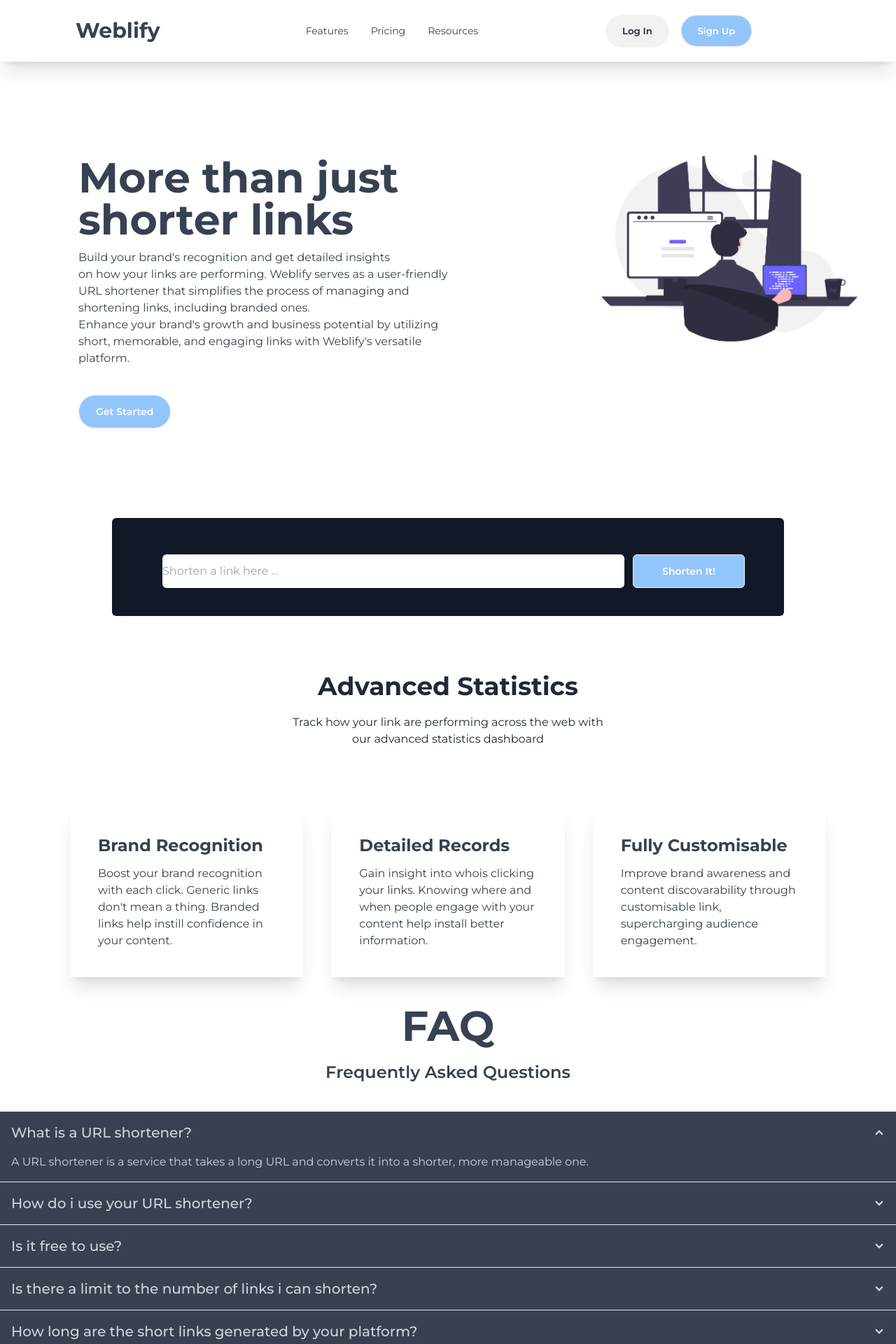
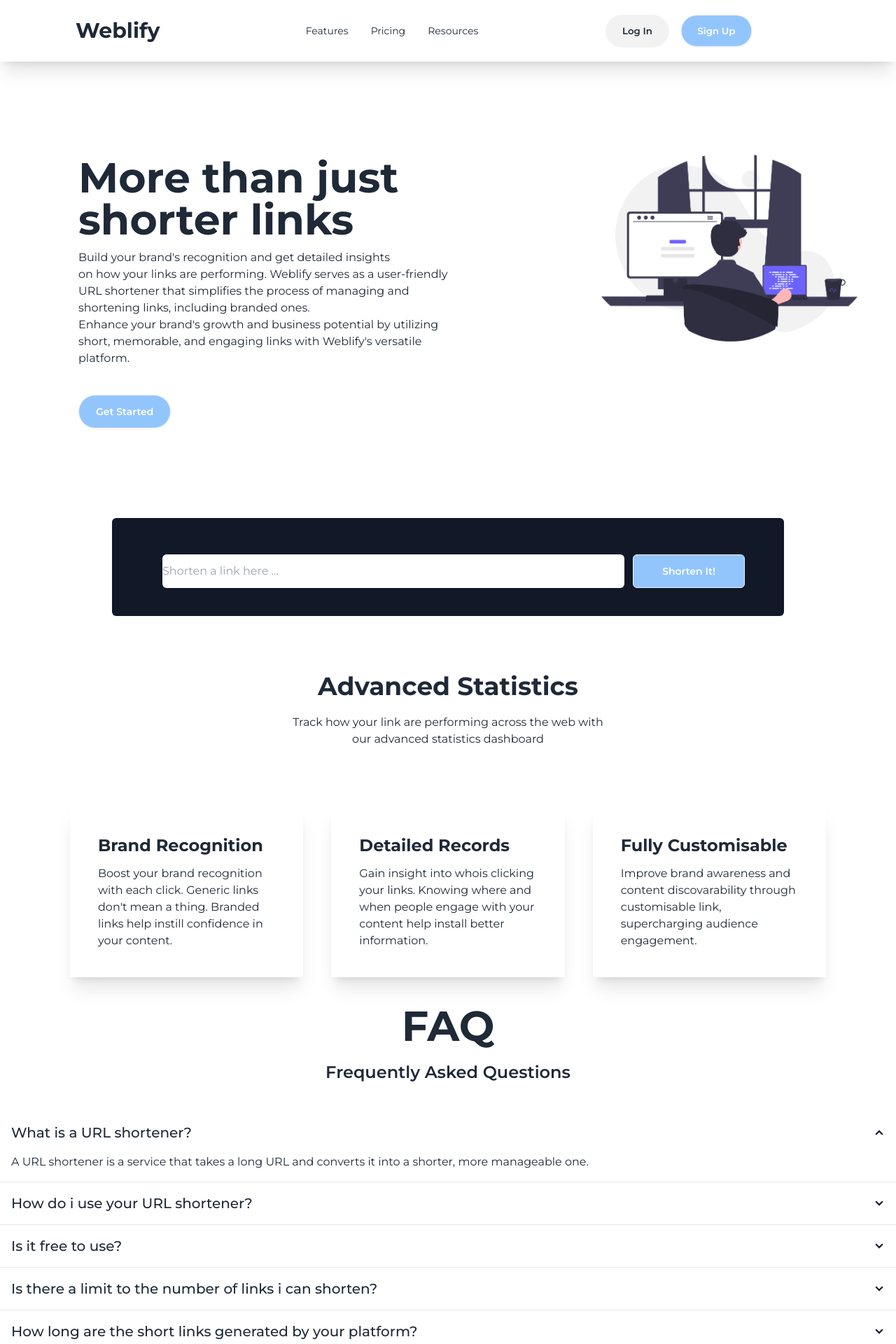
Before and after one commit to patrickiyiakimo/url-shortener-client, a React (Create React App) app: page / in a window 1280 px wide. Shown: the top 1920 px of the page at 70% size. Built offline with nearby package versions, Linux system fonts and the light colour scheme.

Commit message:
changed some featured

```diff
--- a/src/components/Advanced.jsx
+++ b/src/components/Advanced.jsx
@@ -5,7 +5,7 @@ import React from "react";
 
 const Advanced = () => {
   return (
-    <div className="font-abc">
+    <div className="font-abc ">
       <h2 className="text-center text-4xl font-bold mb-5">
         Advanced Statistics
       </h2>
@@ -14,7 +14,7 @@ const Advanced = () => {
         our advanced statistics dashboard
       </p>
       <div className="md:grid grid-cols-3 md:ml-20 md:mr-20">
-        <div className="shadow-xl p-10 m-5 text-gray-700">
+        <div className="shadow-xl p-10 m-5 ">
           {/* <button className="w-14 h-14 bg-gray-700 rounded-full">
             <IoStatsChartSharp className="text-blue-500 w-10 h-10 ml-1" />
           </button> */}
@@ -24,7 +24,7 @@ const Advanced = () => {
             mean a thing. Branded links help instill confidence in your content.
           </p>
         </div>
-        <div className="shadow-xl p-10 m-5 text-gray-700 ">
+        <div className="shadow-xl p-10 m-5 ">
           {/* <button className="w-14 h-14 bg-gray-700 rounded-full">
             <LiaRecordVinylSolid className="text-blue-500 w-10 h-10 ml-2" />
           </button> */}
@@ -34,7 +34,7 @@ const Advanced = () => {
             people engage with your content help install better information.
           </p>
         </div>
-        <div className="shadow-xl p-10 m-5 text-gray-700">
+        <div className="shadow-xl p-10 m-5 ">
           {/* <button className="w-14 h-14 bg-gray-700 rounded-full">
             <BiCustomize className="text-blue-500 w-10 h-10 ml-2" />
           </button> */}
--- a/src/components/Faq.jsx
+++ b/src/components/Faq.jsx
@@ -2,7 +2,7 @@ import React from "react";
 
 const Faq = () => {
   return (
-    <div className="font-abc text-gray-700 mb-20">
+    <div className="font-abc  mb-20">
       <div>
         <h1 className="text-center text-6xl font-bold p-5">FAQ</h1>
         <p className="text-center text-2xl font-semibold pb-10">
@@ -10,7 +10,7 @@ const Faq = () => {
         </p>
       </div>
       <div className="">
-        <div className="collapse collapse-arrow bg-gray-700 text-gray-300 rounded-none">
+        <div className="collapse collapse-arrow rounded-none">
           <input type="radio" name="my-accordion-2" defaultChecked />
           <div className="collapse-title text-xl font-medium">
             What is a URL shortener?
@@ -23,7 +23,7 @@ const Faq = () => {
           </div>
         </div>
         <hr />
-        <div className="collapse collapse-arrow bg-gray-700 text-gray-300 rounded-none">
+        <div className="collapse collapse-arrow   rounded-none">
           <input type="radio" name="my-accordion-2" />
           <div className="collapse-title text-xl font-medium">
             How do i use your URL shortener?
@@ -37,7 +37,7 @@ const Faq = () => {
           </div>
         </div>
         <hr />
-        <div className="collapse collapse-arrow bg-gray-700 text-gray-300 rounded-none">
+        <div className="collapse collapse-arrow rounded-none">
           <input type="radio" name="my-accordion-2" />
           <div className="collapse-title text-xl font-medium">
             Is it free to use?
@@ -47,7 +47,7 @@ const Faq = () => {
           </div>
         </div>
         <hr />
-        <div className="collapse collapse-arrow bg-gray-700 text-gray-300 rounded-none">
+        <div className="collapse collapse-arrow  rounded-none">
           <input type="radio" name="my-accordion-2" />
           <div className="collapse-title text-xl font-medium">
             Is there a limit to the number of links i can shorten?
@@ -59,7 +59,7 @@ const Faq = () => {
           </div>
         </div>
         <hr />
-        <div className="collapse collapse-arrow bg-gray-700 text-gray-300 rounded-none">
+        <div className="collapse collapse-arrow rounded-none">
           <input type="radio" name="my-accordion-2" />
           <div className="collapse-title text-xl font-medium">
             How long are the short links generated by your platform?
--- a/src/components/Hero.jsx
+++ b/src/components/Hero.jsx
@@ -2,7 +2,7 @@ import React from "react";
 
 const Hero = () => {
   return (
-    <div className="font-abc text-gray-700 mt-36 md:flex flex-row-reverse  pb-32 ">
+    <div className="font-abc  mt-36 md:flex flex-row-reverse  pb-32 ">
       <div>
         <img
           src="/images/undraw_Programming_re_kg9v (1).png"
--- a/src/components/Navbar.jsx
+++ b/src/components/Navbar.jsx
@@ -4,7 +4,7 @@ import { Link as RouterLink } from "react-router-dom";
 
 const Navbar = () => {
   return (
-    <div className="navbar bg-base-100 font-abc text-gray-700 shadow-xl fixed z-50 top-0">
+    <div className="navbar bg-base-100 font-abc shadow-xl fixed z-50 top-0">
       <div className="navbar-start">
         <div className="dropdown">
           <div tabIndex={0} role="button" className="btn btn-ghost lg:hidden">
@@ -25,15 +25,15 @@ const Navbar = () => {
           </div>
           <ul
             tabIndex={0}
-            className="menu menu-lg dropdown-content bg-base-100 text-gray-700 rounded-box z-[1] mt-3 w-52  p-2 shadow"
+            className="menu menu-lg dropdown-content bg-base-100 rounded-box z-[1] mt-3 w-52  p-2 shadow"
           >
-            <li className="hover:text-blue-600">
+            <li className="">
               <a>Features</a>
             </li>
-            <li className="hover:text-blue-600">
+            <li className="">
               <a>Pricing</a>
             </li>
-            <li className="hover:text-blue-600">
+            <li className="">
               <a>Resources</a>
             </li>
             <div className="navbar-end">
@@ -52,13 +52,13 @@ const Navbar = () => {
       </div>
       <div className="navbar-center hidden lg:flex">
         <ul className="menu menu-horizontal px-1 ">
-          <li className="hover:text-blue-600">
+          <li className="">
             <a>Features</a>
           </li>
-          <li className="hover:text-blue-600">
+          <li className="">
             <a>Pricing</a>
           </li>
-          <li className="hover:text-blue-600">
+          <li className="">
             <a>Resources</a>
           </li>
         </ul>
```
